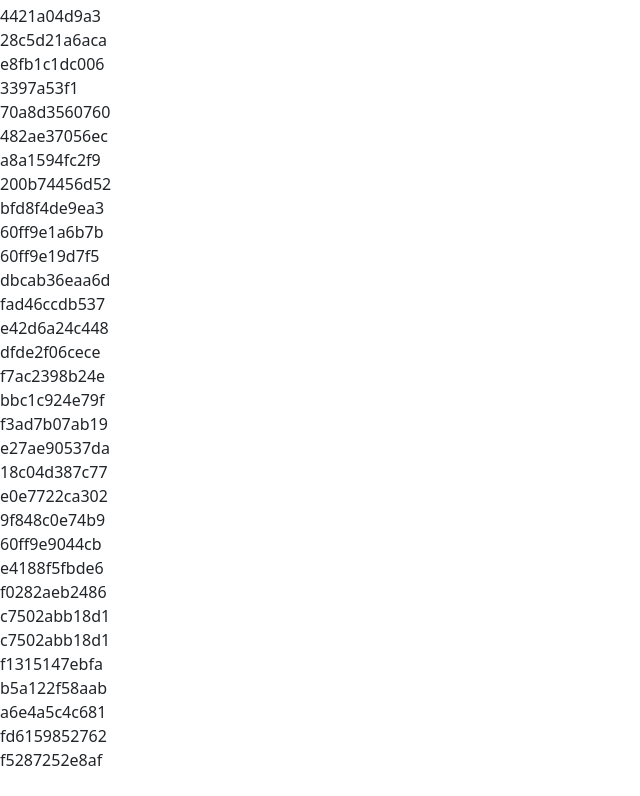
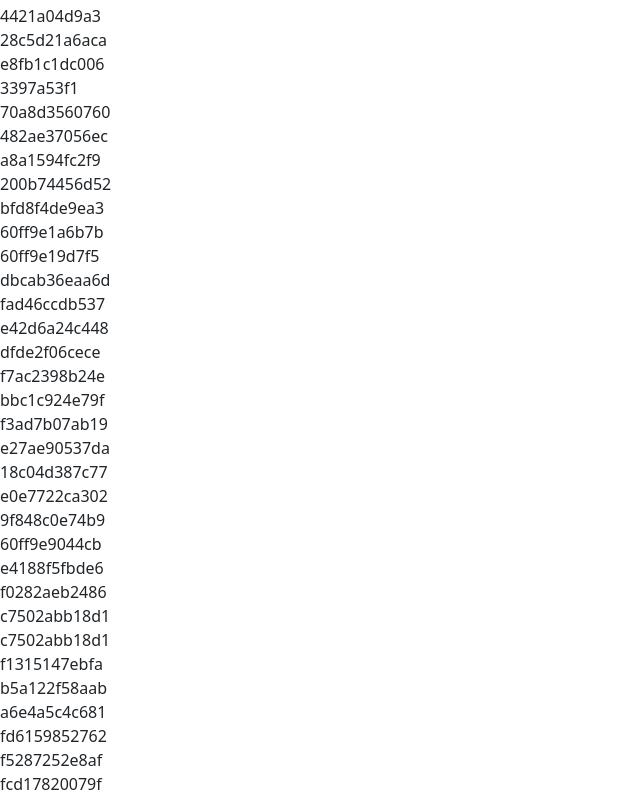
Before and after one commit to mosho910/dewaska, a plain HTML site: page index.html in a window 1280 px wide. Shown: the part 476-1272 px from the top of the page, without its empty margins (0-640 px from the left). Before the commit the page ends 1248 px from the top, so only its background shows below. Drawn offline with nearby package versions, Linux system fonts and the light colour scheme.

Commit message:
Update index.html

```diff
--- a/index.html
+++ b/index.html
@@ -63,6 +63,7 @@
 
         <div class="yara">fd6159852762</div>
         <div class="yara">f5287252e8af</div>
+        <div class="yara">fcd17820079f</div>
 
     <script src="https://cdn.jsdelivr.net/npm/bootstrap@5.2.0-beta1/dist/js/bootstrap.bundle.min.js" integrity="sha384-pprn3073KE6tl6bjs2QrFaJGz5/SUsLqktiwsUTF55Jfv3qYSDhgCecCxMW52nD2" crossorigin="anonymous"></script>
   </body>
```
